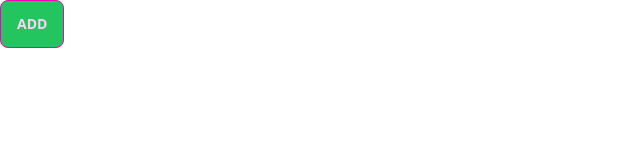
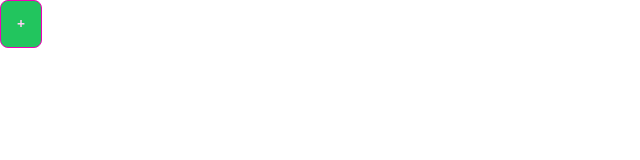
Before and after one commit to haruto17/svelmo, a Svelte app: page / in a window 1280 px wide. Shown: the top 160 px of the page, without its empty margins (0-640 px from the left). Built offline with nearby package versions, Linux system fonts and the light colour scheme.

Commit message:
表示される文字の変更

```diff
--- a/src/App.svelte
+++ b/src/App.svelte
@@ -5,7 +5,7 @@
 <main>
   <button
     class="btn btn-secondary bg-green-500"
-    on:click={() => (isModalOpen = true)}>add</button
+    on:click={() => (isModalOpen = true)}>+</button
   >
   <dialog class="modal" class:modal-open={isModalOpen}>
     <form method="dialog" class="modal-box">
@@ -31,8 +31,7 @@
         class="input input-bordered w-full max-w-xs"
       />
       <div class="modal-action">
-        <button class="btn" on:click={() => (isModalOpen = false)}>Close</button
-        >
+        <button class="btn" on:click={() => (isModalOpen = false)}>add</button>
       </div>
     </form>
   </dialog>
```
